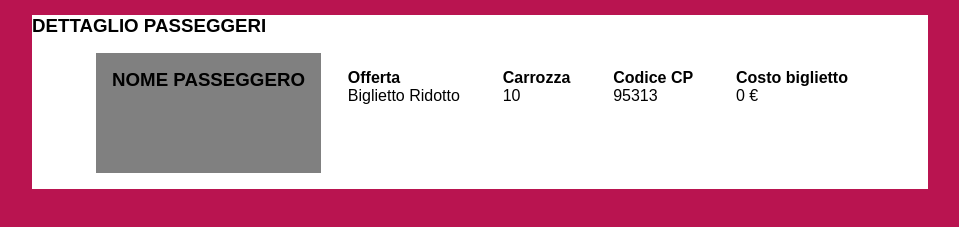
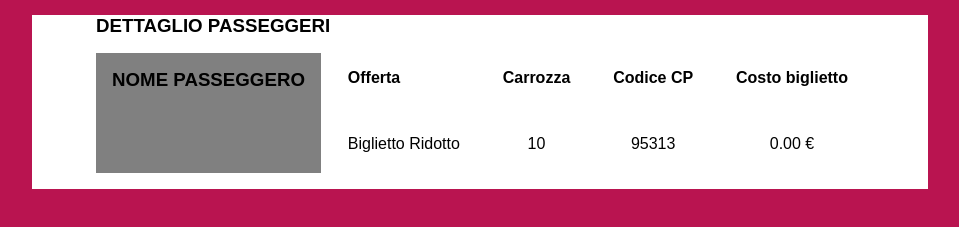
Before and after one commit to LorenzoBertoni/js-biglietto-treno-form, a plain HTML site: page index.html in a window 1280 px wide. Both pictures are taken after a click on the button "Genera". Shown: the part 343-570 px from the top of the page, without its empty margins (160-1119 px from the left). Drawn offline with Linux system fonts and the light colour scheme.

Commit message:
style: modifiche grafiche alla sezione del ticket

```diff
--- a/css/style.css
+++ b/css/style.css
@@ -67,6 +67,10 @@ body{
     background-color: #fff;
 }
 
+.side-title{
+    margin-left: 4rem;
+}
+
 .ticket.d-block{
     display: block;
 }
@@ -92,3 +96,12 @@ body{
     height: 120px;
     padding: 1rem 1rem;
 }
+
+.result{
+    text-align: center;
+    margin-top: 3rem;
+}
+
+.boldResult{
+    font-weight: bold;
+}
--- a/index.html
+++ b/index.html
@@ -45,27 +45,27 @@
             <div class="ticket-cnt">
                 <div class="nome-passeggero">
                     <h3>NOME PASSEGGERO</h3>
-                    <div id="showName"></div>
+                    <div id="showName" class="boldResult"></div>
                 </div>
 
                 <div class="offerta">
                     <h4>Offerta</h4>
-                    <div id="showOffer"></div>
+                    <div id="showOffer" class="result"></div>
                 </div>
 
                 <div class="carrozza">
                     <h4>Carrozza</h4>
-                    <div id="showCarriage"></div>
+                    <div id="showCarriage" class="result"></div>
                 </div>
 
                 <div class="codice-CP">
                     <h4>Codice CP</h4>
-                    <div id="showCode"></div>
+                    <div id="showCode" class="result"></div>
                 </div>
 
                 <div class="costo-biglietto">
                     <h4>Costo biglietto</h4>
-                    <div id="showPrice"></div>
+                    <div id="showPrice" class="result"></div>
                 </div>
             </div>
         </div>
--- a/js/main.js
+++ b/js/main.js
@@ -15,7 +15,7 @@ let minorPrice = ticketPrice - minorDiscount;
 let over65Price = ticketPrice - over65Discount;
 
 //variabli per numeri random
-let carriageNumber = Math.floor(Math.random() * 11);
+let carriageNumber = Math.floor(Math.random() * 10) + 1;
 let cpNumber = Math.floor(Math.random() * 10000) + 90000;
 
 let showTicket = document.querySelector('.ticket');
@@ -37,11 +37,11 @@ let submit = document.getElementById('button');
 
                 document.getElementById('showCode').innerHTML = cpNumber;
 
-                document.getElementById('showPrice').innerHTML = (ticketPrice + ' &euro;');
+                document.getElementById('showPrice').innerHTML = (ticketPrice.toFixed(2) + ' &euro;');
                     if (ageRange == 'minorenne') {
-                        document.getElementById('showPrice').innerHTML = (minorPrice + ' &euro;');
+                        document.getElementById('showPrice').innerHTML = (minorPrice.toFixed(2) + ' &euro;');
                     } else if (ageRange == 'over65') {
-                        document.getElementById('showPrice').innerHTML = (over65Price + ' &euro;');
+                        document.getElementById('showPrice').innerHTML = (over65Price.toFixed(2) + ' &euro;');
                     } else {
                         alert('seleziona la tua età');
                     }
```
